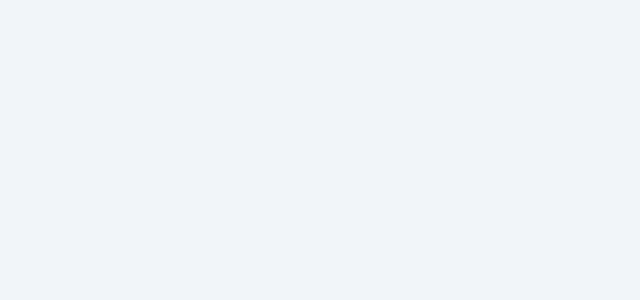
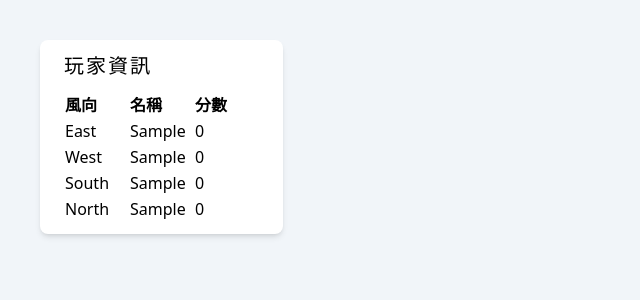
Before and after one commit to 1weiho/mahjong-scoreboard, a React (Vite) app: page / in a window 1280 px wide. Both pictures are taken after typing "Sample", "Sample", "Sample", "Sample" into the empty fields and a click on the button "繼續". Shown: the top 300 px of the page, without its empty margins (0-640 px from the left). Built offline with nearby package versions, Linux system fonts and the light colour scheme.

Commit message:
feat: init player info card

```diff
--- a/src/App.tsx
+++ b/src/App.tsx
@@ -2,6 +2,7 @@ import { useEffect, useState } from "react"
 import InitPlayer from "./InitPlayer"
 import { Player } from "./Player"
 import { GameData } from "./GameData"
+import PlayerInfo from "./PlayerInfo"
 
 function App() {
   const [gameData, setGameData] = useState<GameData>()
@@ -30,7 +31,7 @@ function App() {
 
   return (
     <div className="h-screen w-screen bg-slate-100 flex justify-center items-center">
-      {players.length == 0 && <InitPlayer setPlayers={setPlayers} />}
+      {players.length == 0 ? <InitPlayer setPlayers={setPlayers} /> : <PlayerInfo players={players} />}
     </div>
   )
 }
--- /dev/null
+++ b/src/PlayerInfo.tsx
@@ -0,0 +1,33 @@
+import { Player } from "./Player"
+
+interface Props {
+  players: Player[]
+}
+
+function PlayerInfo({ players }: Props) {
+  return (
+    <div className="rounded-lg bg-white shadow-md absolute top-10 left-10 p-3 px-6">
+      <h1 className="tracking-widest text-xl mb-3">玩家資訊</h1>
+      <table className="text-start">
+        <thead>
+          <tr>
+            <th className="pr-8">風向</th>
+            <th className="pr-8">名稱</th>
+            <th className="pr-8">分數</th>
+          </tr>
+        </thead>
+        <tbody>
+          {players.map((d) => (
+            <tr key={d.wind}>
+              <td>{d.wind}</td>
+              <td>{d.name}</td>
+              <td>{d.score}</td>
+            </tr>
+          ))}
+        </tbody>
+      </table>
+    </div>
+  )
+}
+
+export default PlayerInfo
```
